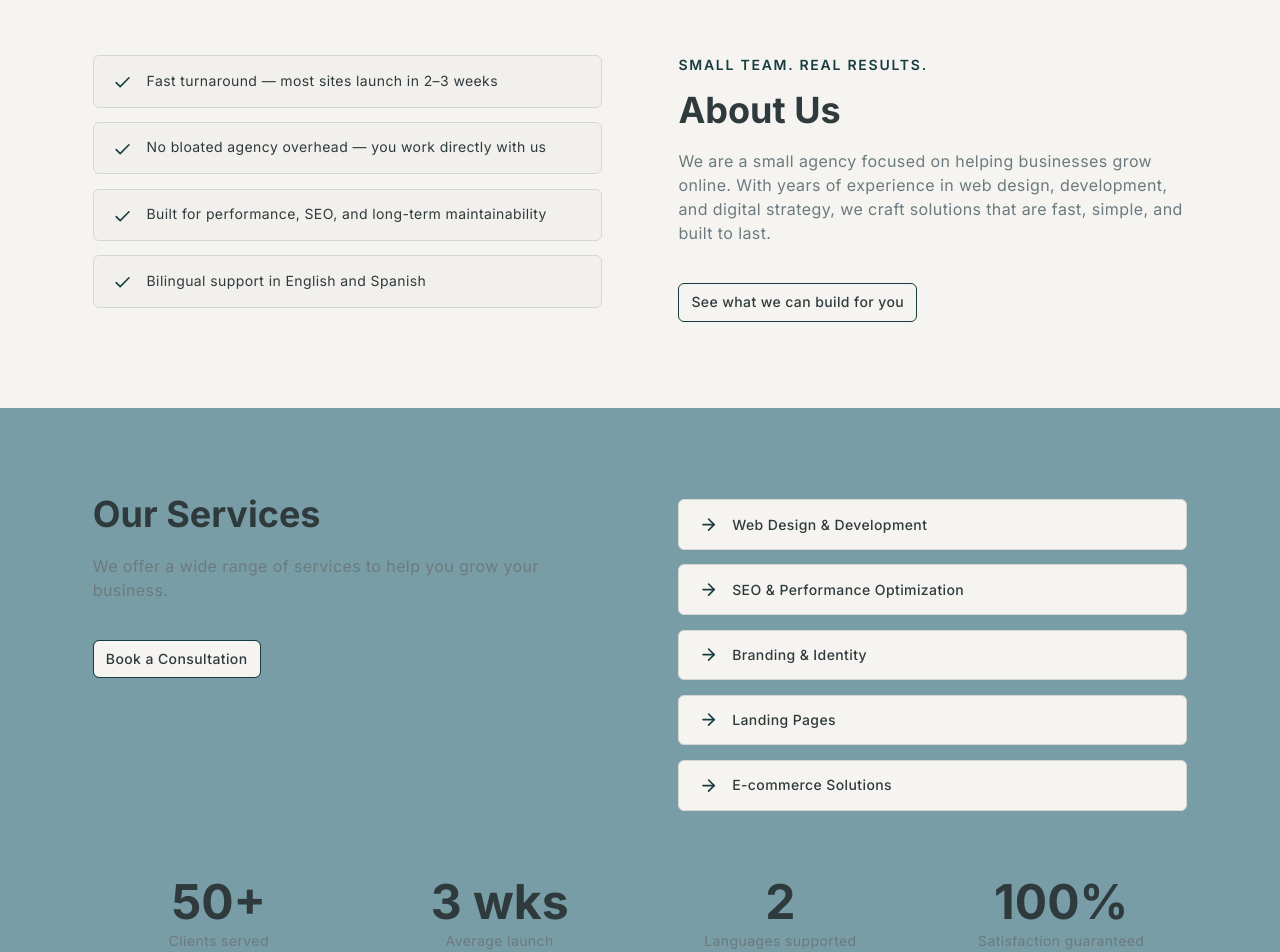
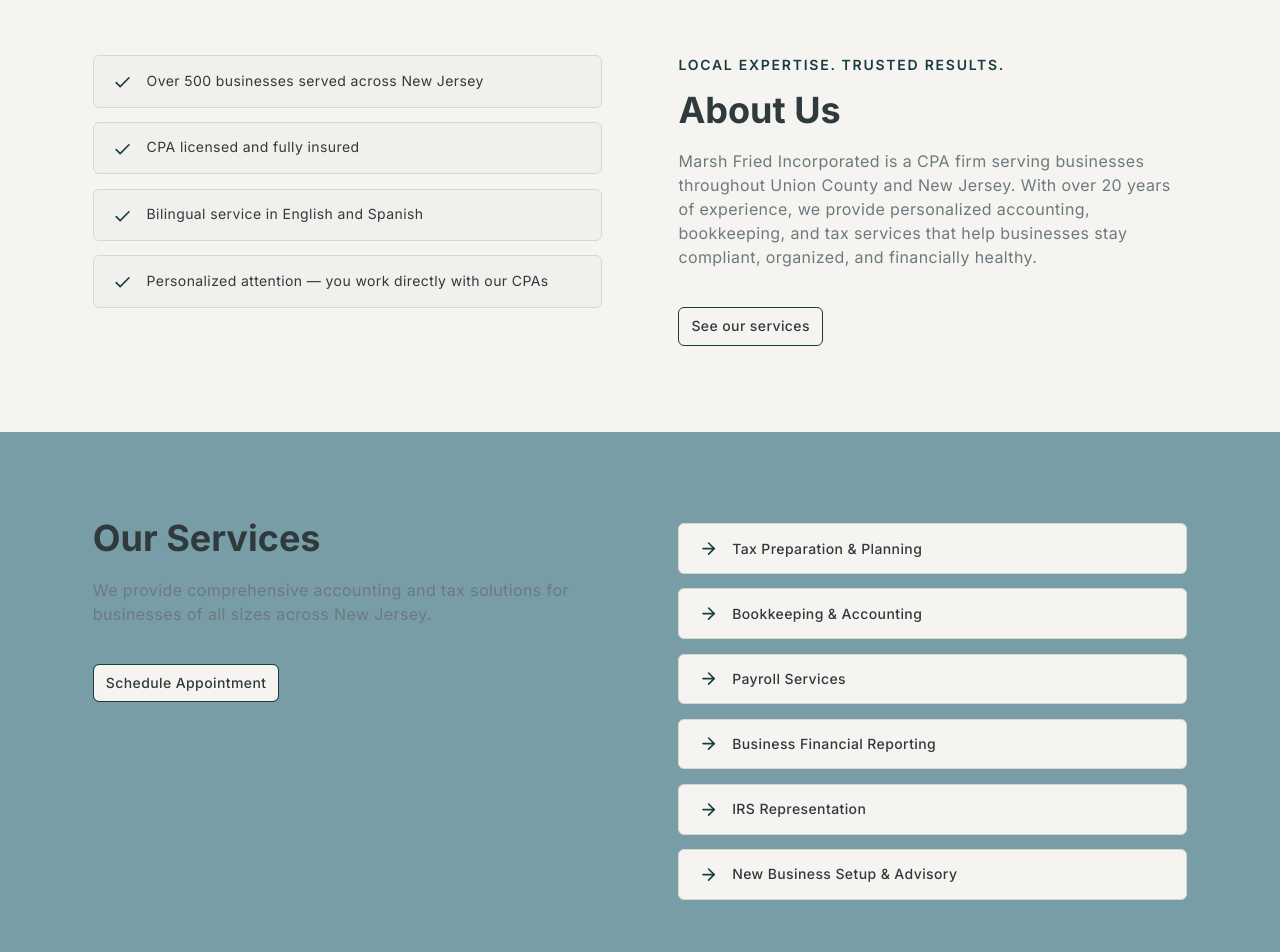
Before and after one commit to JohnnyPillacela/marsh-fried-inc, a Next.js app: page / in a window 1280 px wide. Shown: the part 1320-2272 px from the top of the page. Built offline with nearby package versions, Linux system fonts and the light colour scheme.

Commit message:
updated content

```diff
--- a/content/dictionaries/about.ts
+++ b/content/dictionaries/about.ts
@@ -3,30 +3,30 @@
 export const aboutDict = {
     en: {
         title: "About Us",
-        tagline: "Small team. Real results.",
+        tagline: "Local expertise. Trusted results.",
         description:
-            "We are a small agency focused on helping businesses grow online. With years of experience in web design, development, and digital strategy, we craft solutions that are fast, simple, and built to last.",
+            "Marsh Fried Incorporated is a CPA firm serving businesses throughout Union County and New Jersey. With over 20 years of experience, we provide personalized accounting, bookkeeping, and tax services that help businesses stay compliant, organized, and financially healthy.",
         highlights: [
-            "Fast turnaround — most sites launch in 2–3 weeks",
-            "No bloated agency overhead — you work directly with us",
-            "Built for performance, SEO, and long-term maintainability",
-            "Bilingual support in English and Spanish",
+            "Over 500 businesses served across New Jersey",
+            "CPA licensed and fully insured",
+            "Bilingual service in English and Spanish",
+            "Personalized attention — you work directly with our CPAs",
         ],
-        cta: "See what we can build for you",
+        cta: "See our services",
         ctaHref: "#services",
     } satisfies AboutDict,
     es: {
         title: "Sobre Nosotros",
-        tagline: "Equipo pequeño. Resultados reales.",
+        tagline: "Experiencia local. Resultados de confianza.",
         description:
-            "Somos una agencia pequeña enfocada en ayudar a las empresas a crecer en línea. Con años de experiencia en diseño web, desarrollo y estrategia digital, creamos soluciones rápidas, simples y hechas para durar.",
+            "Marsh Fried Incorporated es una firma de CPA que atiende a empresas en el condado de Union y en todo Nueva Jersey. Con más de 20 años de experiencia, ofrecemos servicios personalizados de contabilidad, teneduría de libros e impuestos que ayudan a las empresas a mantenerse en cumplimiento, organizadas y financieramente saludables.",
         highlights: [
-            "Entrega rápida — la mayoría de los sitios se lanzan en 2–3 semanas",
-            "Sin gastos de agencia inflados — trabajas directamente con nosotros",
-            "Construido para rendimiento, SEO y mantenibilidad a largo plazo",
-            "Soporte bilingüe en inglés y español",
+            "Más de 500 empresas atendidas en Nueva Jersey",
+            "CPA con licencia y completamente asegurado",
+            "Servicio bilingüe en inglés y español",
+            "Atención personalizada — trabajas directamente con nuestros CPAs",
         ],
-        cta: "Mira lo que podemos construir para ti",
+        cta: "Ver nuestros servicios",
         ctaHref: "#services",
     } satisfies AboutDict,
 } as const
--- a/content/dictionaries/contact.ts
+++ b/content/dictionaries/contact.ts
@@ -2,16 +2,16 @@
 
 export const contactDict = {
     en: {
-        title: "Contact Us",
+        title: "Schedule an Appointment",
         description:
-            "Reach out today for a free consultation. Lorem ipsum dolor sit amet, consectetur adipiscing elit. We'd love to hear about your project.",
+            "Ready to get your finances in order? Reach out today for a free consultation with one of our CPAs. We serve businesses throughout Union County and New Jersey.",
         cta: "Send a message",
         ctaHref: "#contact",
     } satisfies ContactDict,
     es: {
-        title: "Contáctanos",
+        title: "Agendar una cita",
         description:
-            "Contáctanos hoy para una consulta gratuita. Lorem ipsum dolor sit amet, consectetur adipiscing elit. Nos encantaría conocer tu proyecto.",
+            "¿Listo para poner tus finanzas en orden? Contáctanos hoy para una consulta gratuita con uno de nuestros CPAs. Atendemos empresas en todo el condado de Union y Nueva Jersey.",
         cta: "Enviar mensaje",
         ctaHref: "#contact",
     } satisfies ContactDict,
--- a/content/dictionaries/services.ts
+++ b/content/dictionaries/services.ts
@@ -4,29 +4,33 @@
     en: {
         title: "Our Services",
         heroTitle: "What we offer",
-        description: "We offer a wide range of services to help you grow your business.",
+        description:
+            "We provide comprehensive accounting and tax solutions for businesses of all sizes across New Jersey.",
         items: [
-            "Web Design & Development",
-            "SEO & Performance Optimization",
-            "Branding & Identity",
-            "Landing Pages",
-            "E-commerce Solutions",
+            "Tax Preparation & Planning",
+            "Bookkeeping & Accounting",
+            "Payroll Services",
+            "Business Financial Reporting",
+            "IRS Representation",
+            "New Business Setup & Advisory",
         ],
-        cta: "Book a Consultation",
+        cta: "Schedule Appointment",
         ctaHref: "#contact",
     } satisfies ServicesDict,
     es: {
         title: "Nuestros Servicios",
         heroTitle: "Qué ofrecemos",
-        description: "Ofrecemos una amplia gama de servicios para ayudarte a crecer tu negocio.",
+        description:
+            "Ofrecemos soluciones integrales de contabilidad e impuestos para empresas de todos los tamaños en Nueva Jersey.",
         items: [
-            "Diseño y Desarrollo Web",
-            "SEO y Optimización de Rendimiento",
-            "Branding e Identidad",
-            "Landing Pages",
-            "Soluciones E-commerce",
+            "Preparación y planificación de impuestos",
+            "Teneduría de libros y contabilidad",
+            "Servicios de nómina",
+            "Informes financieros empresariales",
+            "Representación ante el IRS",
+            "Asesoría para nuevos negocios",
         ],
-        cta: "Reservar Consulta",
+        cta: "Agendar cita",
         ctaHref: "#contact",
     } satisfies ServicesDict,
 } as const
--- a/content/dictionaries/stats.ts
+++ b/content/dictionaries/stats.ts
@@ -3,18 +3,18 @@
 export const statsDict = {
     en: {
         items: [
-            { value: "50+", label: "Clients served" },
-            { value: "3 wks", label: "Average launch" },
-            { value: "2", label: "Languages supported" },
-            { value: "100%", label: "Satisfaction guaranteed" },
+            { value: "1000+", label: "Clients served" },
+            { value: "20+", label: "Years of experience" },
+            { value: "98%", label: "Client retention rate" },
+            { value: "100%", label: "CPA certified" },
         ],
     } satisfies StatsDict,
     es: {
         items: [
-            { value: "50+", label: "Clientes atendidos" },
-            { value: "3 sem", label: "Lanzamiento promedio" },
-            { value: "2", label: "Idiomas disponibles" },
-            { value: "100%", label: "Satisfacción garantizada" },
+            { value: "1000+", label: "Clientes atendidos" },
+            { value: "20+", label: "Años de experiencia" },
+            { value: "98%", label: "Tasa de retención" },
+            { value: "100%", label: "Certificación CPA" },
         ],
     } satisfies StatsDict,
 } as const
```
